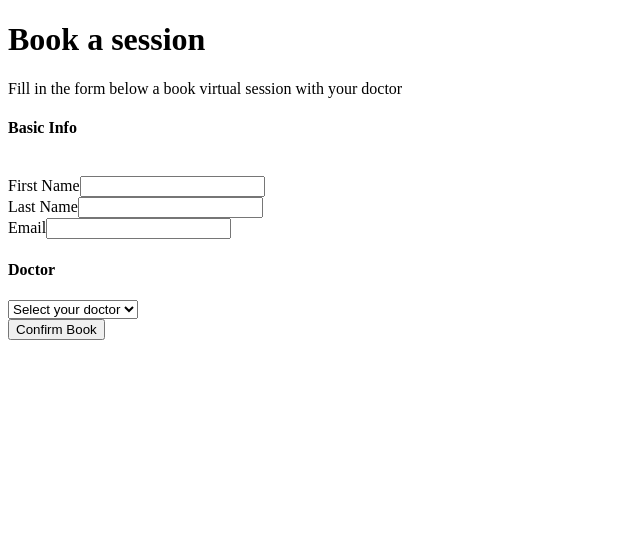
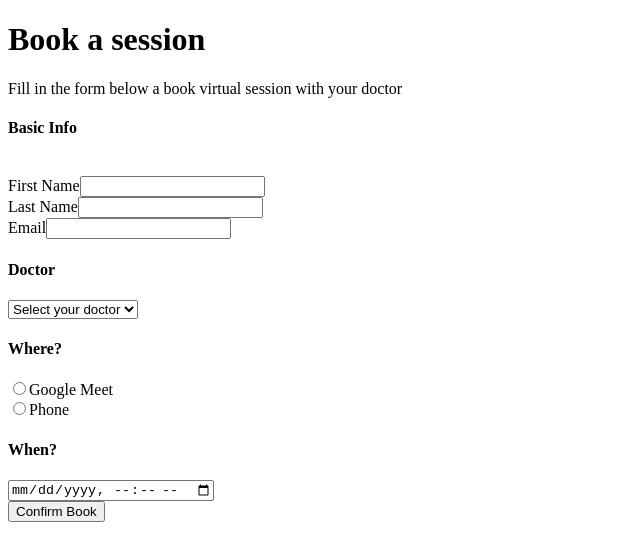
Before and after one commit to Rajkamalkanna/July_Course, a React (Create React App) app: page / in a window 1280 px wide. Shown: the top 560 px of the page, without its empty margins (0-640 px from the left). Built offline with nearby package versions, Linux system fonts and the light colour scheme.

Commit message:
Add me new on Page load to UI

```diff
--- a/src/session3-takehome/BookAppointment.js
+++ b/src/session3-takehome/BookAppointment.js
@@ -26,6 +26,19 @@ function BookAppointment() {
         <option>Dr. John Hopkin</option>
       </select>
       <br />
+      <h4>Where?</h4>
+      <div>
+        <input type="radio" id="google-meet" name="Google Meet" />
+        <label for="google-meet">Google Meet</label>
+      </div>
+      <div>
+        <input type="radio" id="phone" name="Phone" />
+        <label for="phone">Phone</label>
+      </div>
+      <h4>When?</h4>
+      <div>
+        <input type="datetime-local" id="date-details" name="date" />
+      </div>
       <button>Confirm Book</button>
     </>
   );
```
